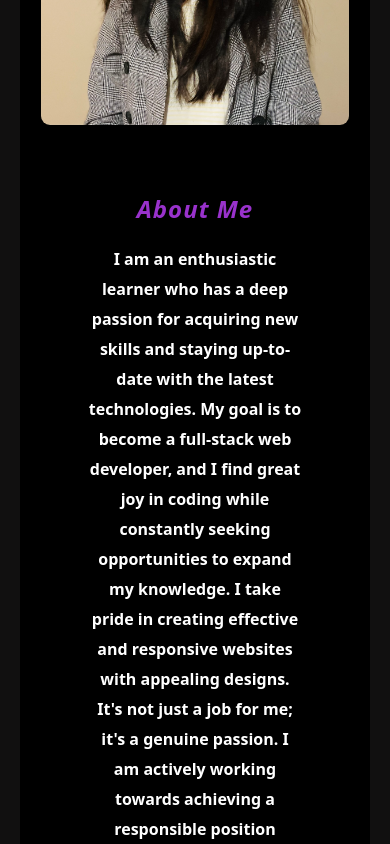
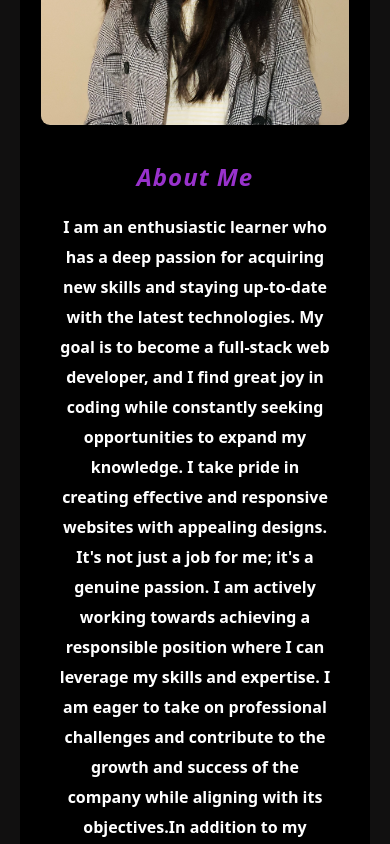
Before and after one commit to rbala16/my-portfolio-website_rb, a React (Create React App) app: page /about in a window 390 px wide. Shown: the part 780-1624 px from the top of the page. Built offline with nearby package versions, Linux system fonts and the light colour scheme.

Commit message:
style updated

```diff
--- a/src/components/about/about.css
+++ b/src/components/about/about.css
@@ -45,4 +45,9 @@ line-height: 30px;
     justify-content: space-around;
 
    }
+   .about-me {
+    padding: 1rem;
+    text-align: center;
+    line-height: 30px;
 }
+ }
```
